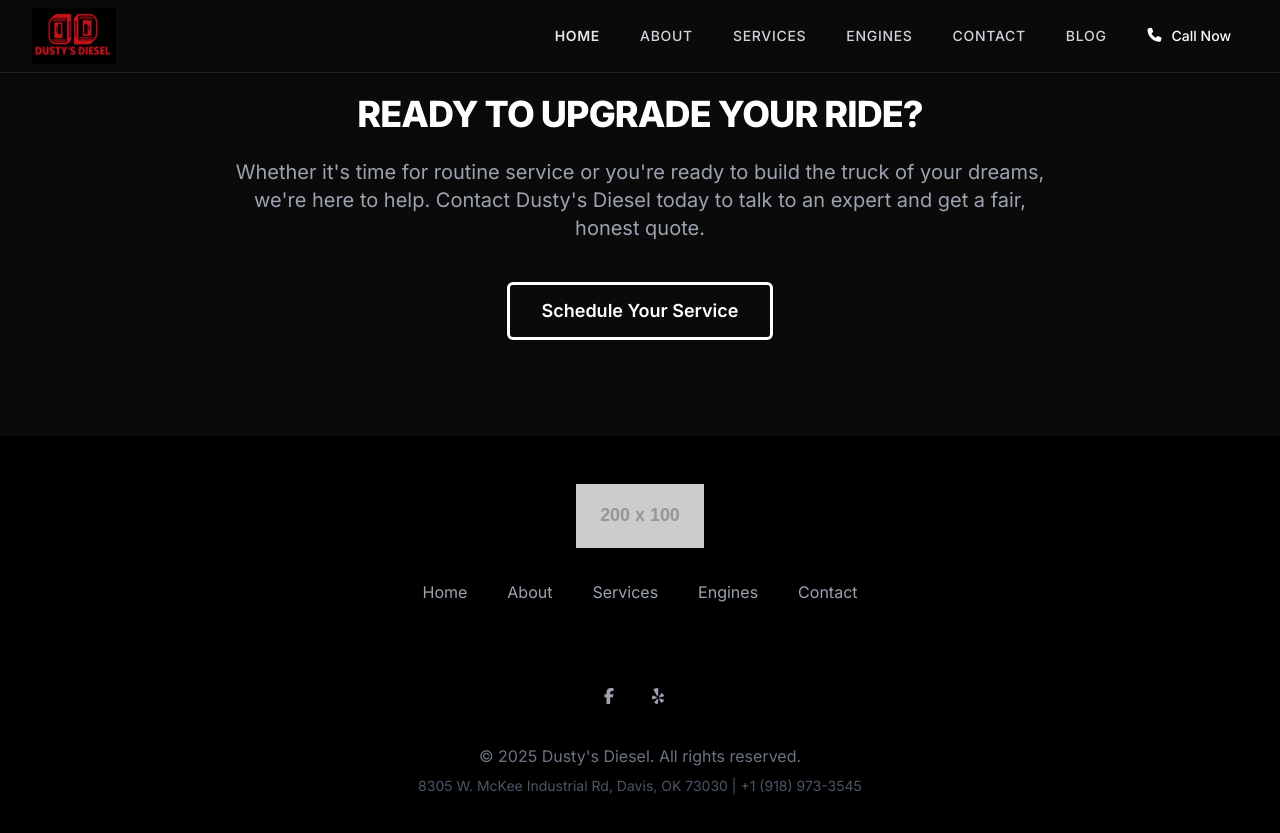
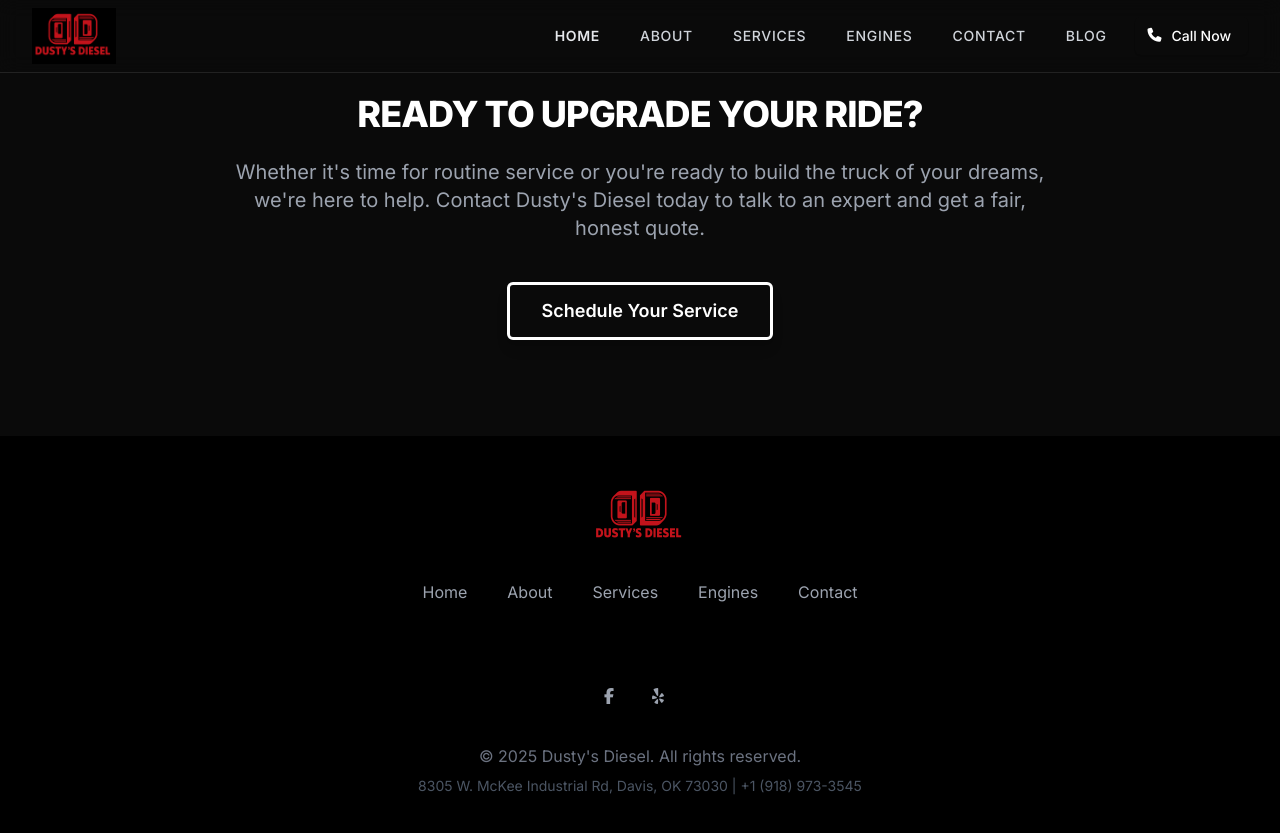
Before and after one commit to JamesBrownR/Dusty-s-Diesel, a Jekyll site: the page built from services/index.html, in a window 1280 px wide and 900 px high, scrolled down 4835 px. Shown: the top 833 px of the window. Built offline with Jekyll 4.4.1, drawn with Linux system fonts in a browser that asks for light colours; nearby versions of some CDN libraries.

Commit message:
Update footer.html

```diff
--- a/_includes/footer.html
+++ b/_includes/footer.html
@@ -2,7 +2,7 @@
     <footer class="bg-black">
         <div class="container mx-auto max-w-7xl py-12 px-4 sm:px-6 lg:px-8">
             <div class="flex justify-center mb-8">
-                <img class="h-16 w-auto" src="Dusty-s-Diesel.png" alt="Dusty's Diesel Logo"
+                <img class="h-16 w-auto" src="{{ site.baseurl }}/Pics/Dusty-s-Diesel.png" alt="Dusty's Diesel Logo"
                      onerror="this.onerror=null; this.src='https://placehold.co/200x100/0a0a0a/d11d27?text=Dusty%27s+Diesel';">
             </div>
             <nav class="flex flex-wrap justify-center -mx-5 -my-2" aria-label="Footer">
```
